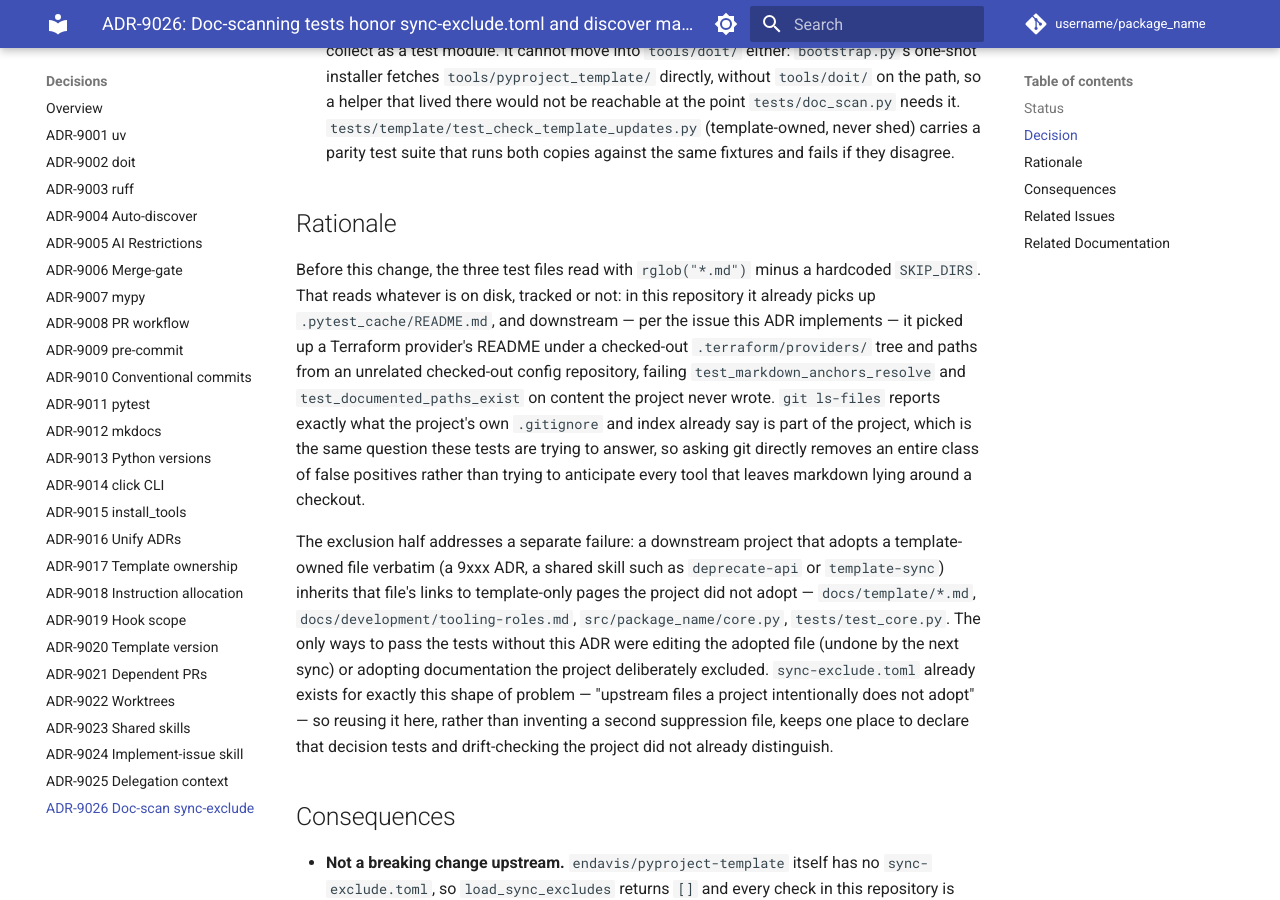
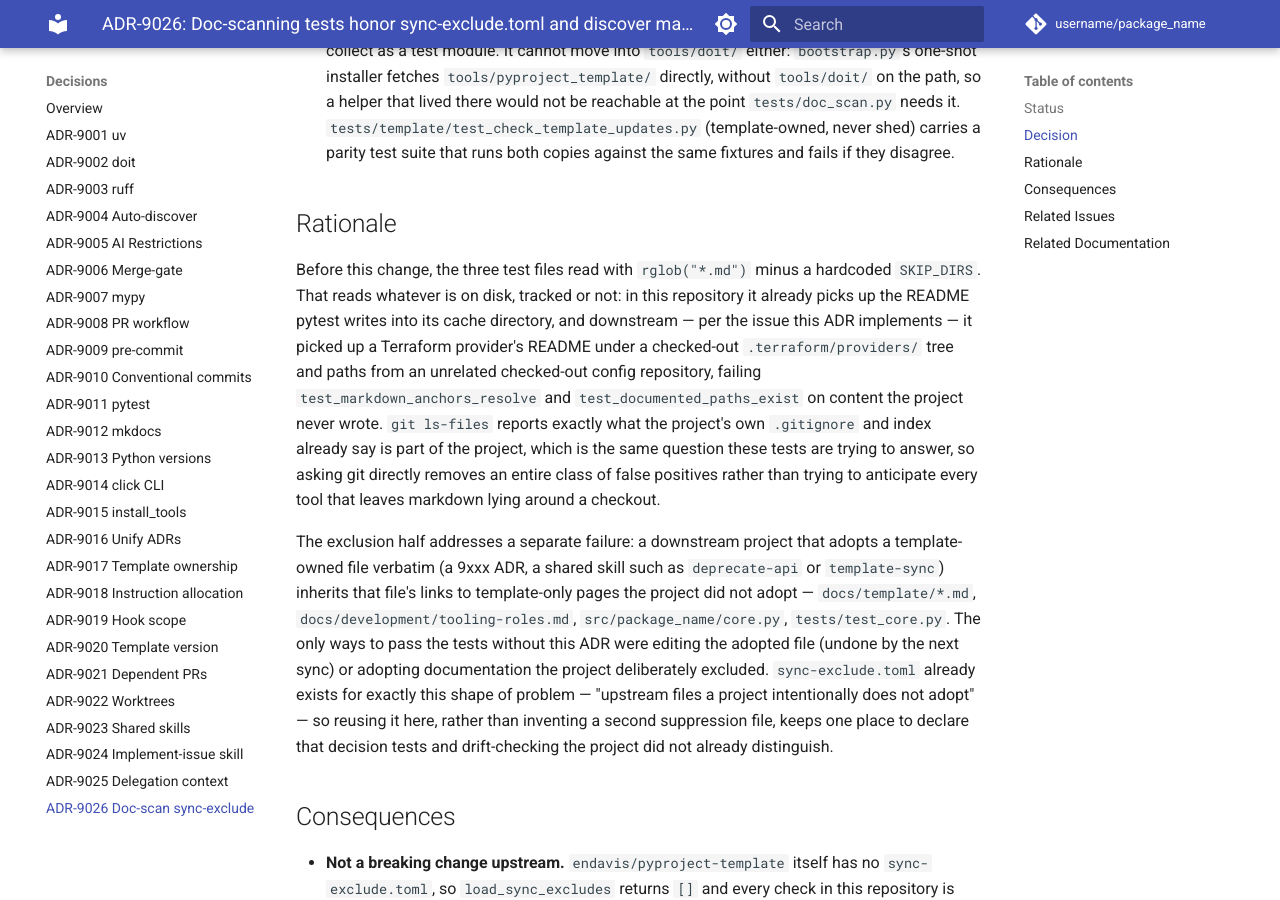
Before and after one commit to endavis/pyproject-template, an MkDocs documentation site: the page built from docs/decisions/9026-doc-scanning-tests-honor-sync-excludetoml-and-discover-markdown-via-git.md, in a window 1280 px wide and 900 px high, scrolled down 1173 px. Built offline with MkDocs 1.6.1 and Material for MkDocs 9.7.7, drawn with Linux system fonts in a browser that asks for light colours; comment, search, counter and statistics services are not loaded.

Commit message:
docs: stop naming pytest's cache README as a path in ADR-9026
test_documented_paths_exist checks every backticked path in the docs,
and .pytest_cache/README.md exists only after a local pytest run, so the
test failed on CI's fresh checkout. The ADR now describes the file
instead of naming it.

Addresses #1012

Co-Authored-By: Claude Opus 5.5 <noreply@anthropic.com>
Claude-Session: https://claude.ai/code/session_01TA4T5eTA8v2wSJcWfr5b9r

```diff
--- a/docs/decisions/9026-doc-scanning-tests-honor-sync-excludetoml-and-discover-markdown-via-git.md
+++ b/docs/decisions/9026-doc-scanning-tests-honor-sync-excludetoml-and-discover-markdown-via-git.md
@@ -55,7 +55,7 @@ and `tests/test_instruction_pointers.py` — discover markdown through `git ls-f
 
 Before this change, the three test files read with `rglob("*.md")` minus a hardcoded `SKIP_DIRS`.
 That reads whatever is on disk, tracked or not: in this repository it already picks up
-`.pytest_cache/README.md`, and downstream — per the issue this ADR implements — it picked up a
+the README pytest writes into its cache directory, and downstream — per the issue this ADR implements — it picked up a
 Terraform provider's README under a checked-out `.terraform/providers/` tree and paths from an
 unrelated checked-out config repository, failing `test_markdown_anchors_resolve` and
 `test_documented_paths_exist` on content the project never wrote. `git ls-files` reports exactly
```
